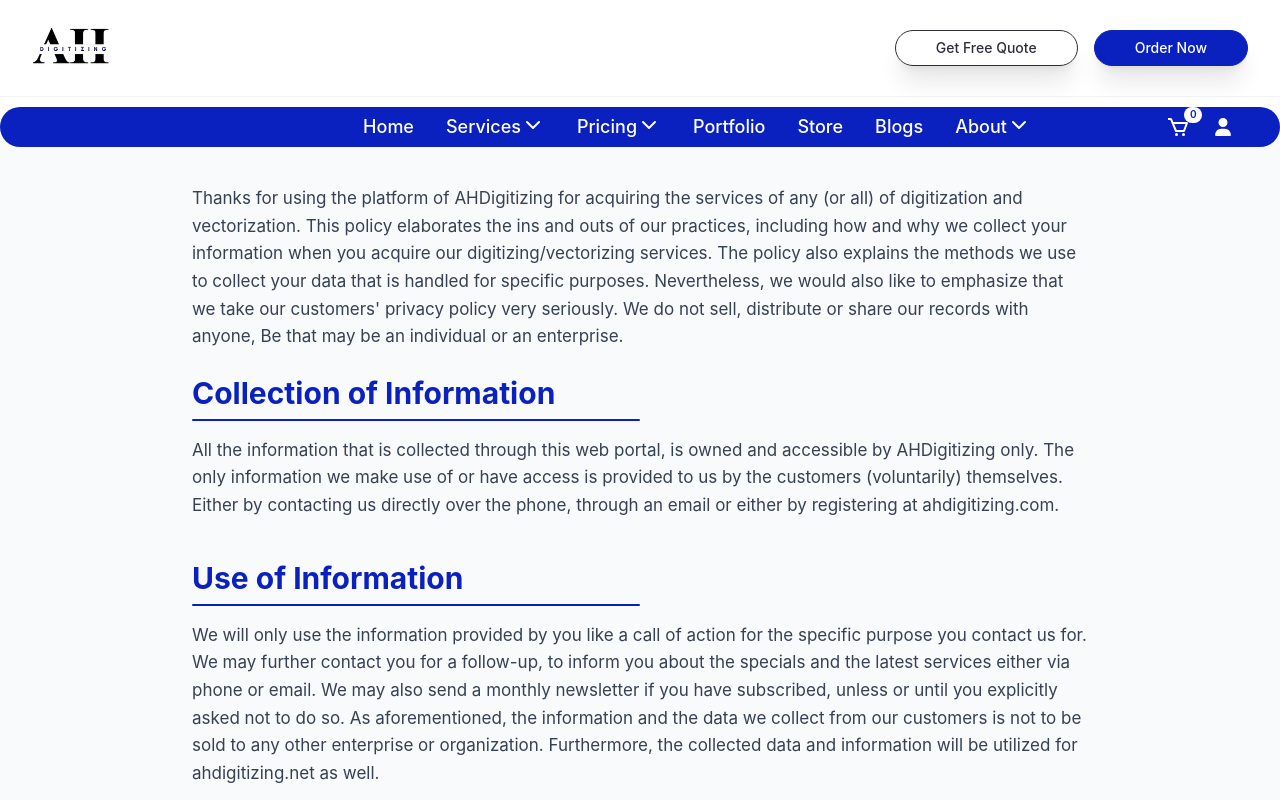
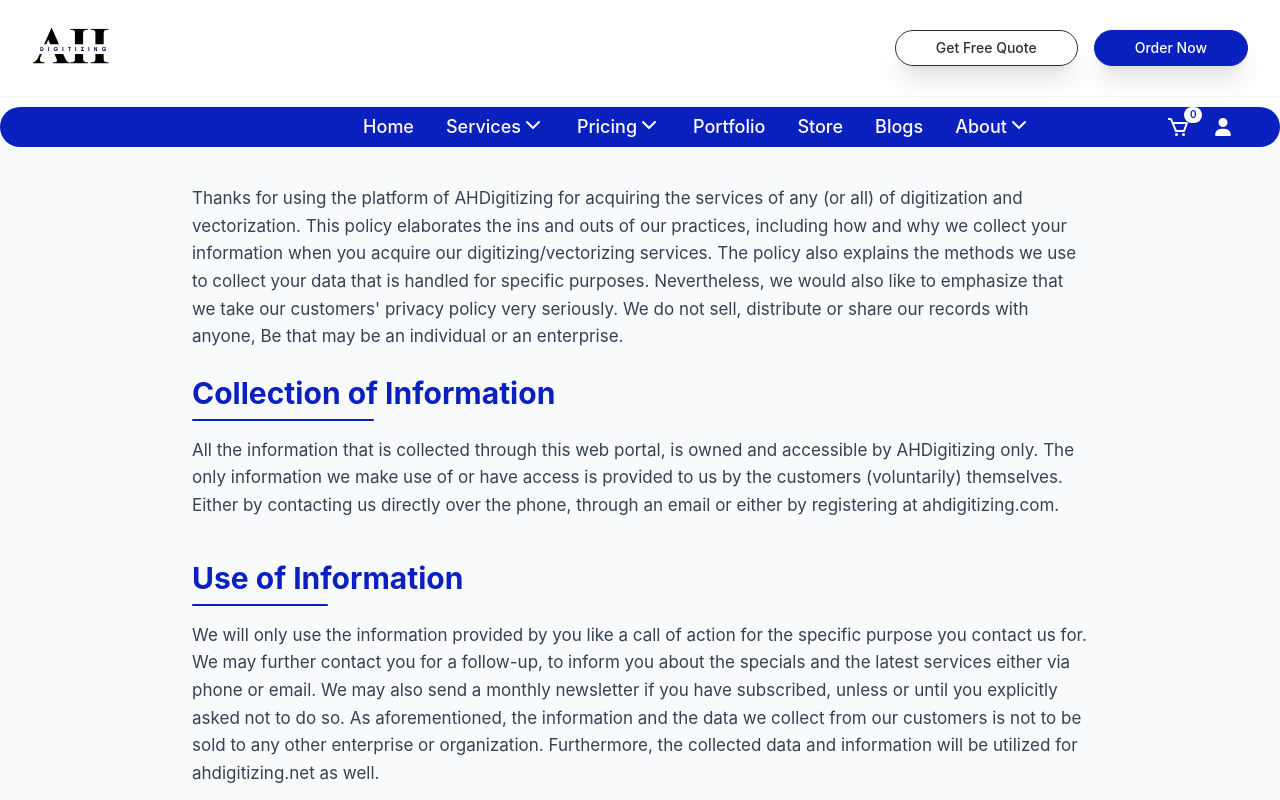
Before and after one commit to fourgoAgency/Ah-digitizing, a Next.js app: page /privacy-policy in a window 1280 px wide. Shown: the top 800 px of the page. Built offline with nearby package versions, Linux system fonts and the light colour scheme.

Commit message:
Update page.tsx

```diff
--- a/app/privacy-policy/page.tsx
+++ b/app/privacy-policy/page.tsx
@@ -65,6 +65,7 @@ export default function PrivacyPolicyPage() {
             >
               {section.title && (
   <div className="mb-4">
+    <div className="inline-block">
       <motion.h2
         initial={{ opacity: 0, x: -20 }}
         whileInView={{ opacity: 1, x: 0 }}
@@ -75,7 +76,7 @@ export default function PrivacyPolicyPage() {
         {section.title}
       </motion.h2>
 
-                  {/* Underline covers 50% of the heading width */}
+      {/* Underline covers 50% of the actual text width */}
       <motion.div
         initial={{ scaleX: 0 }}
         whileInView={{ scaleX: 1 }}
@@ -84,8 +85,8 @@ export default function PrivacyPolicyPage() {
         className="h-[2px] bg-[#0A21C0] origin-left rounded-full w-1/2"
       />
     </div>
+  </div>
 )}
-
               <motion.div
                 initial={{ opacity: 0 }}
                 whileInView={{ opacity: 1 }}
```
Lines whose indentation alone changed are shown as unchanged.
